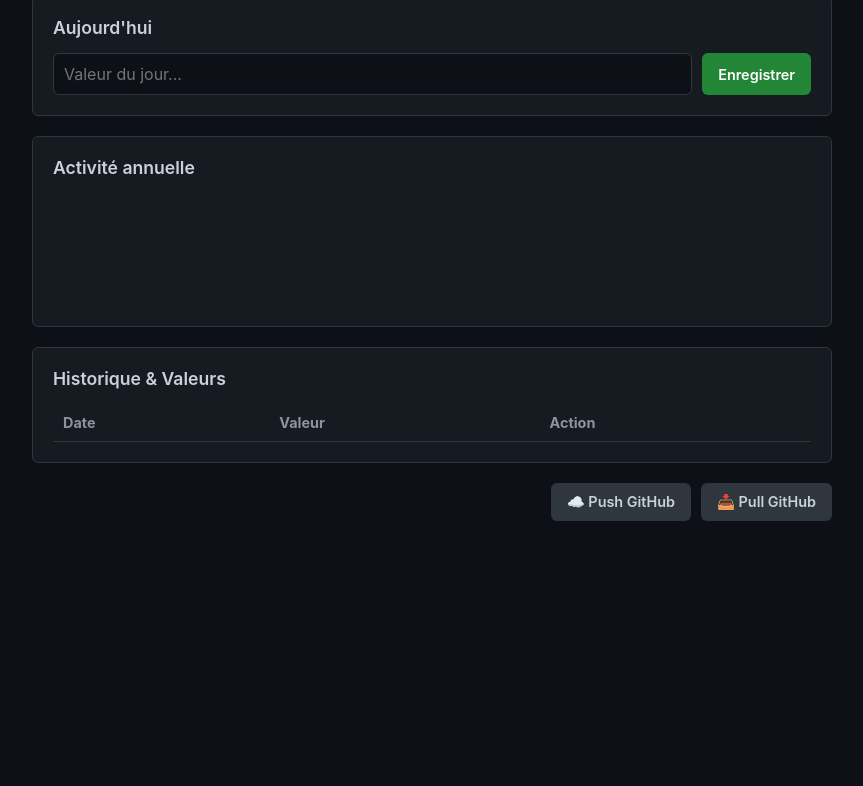
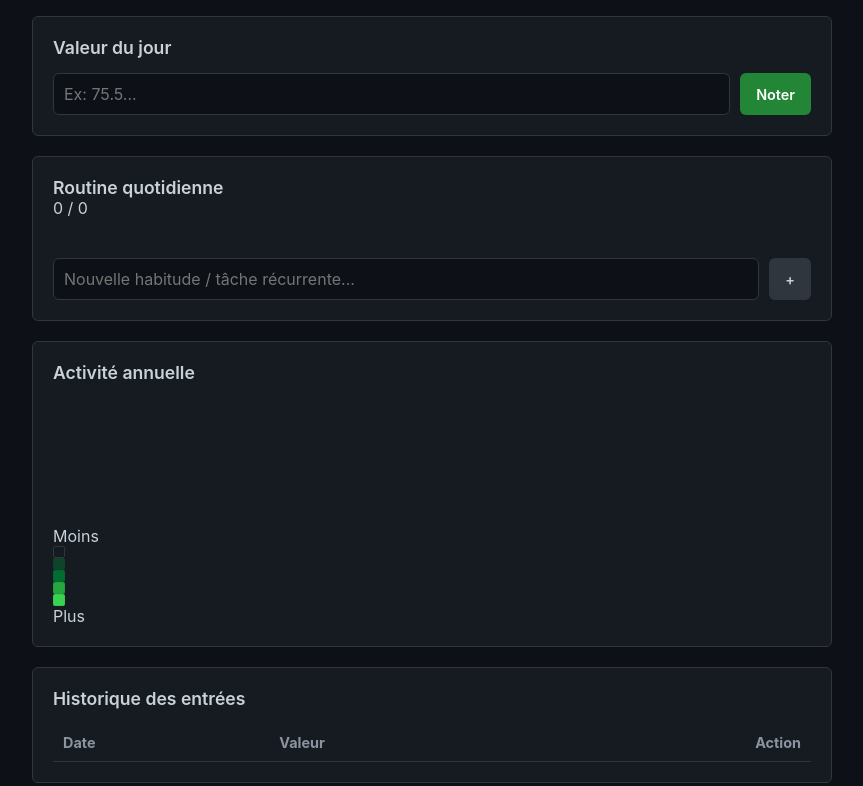
Before and after one commit to gregorryy/horizon, a plain HTML site: page index.html in a window 1280 px wide. Shown: the part 99-885 px from the top of the page, without its empty margins (208-1071 px from the left). Before the commit the page ends 800 px from the top, so only its background shows below. Drawn offline with Linux system fonts and the light colour scheme.

Commit message:
Update index.html for improved structure and labels

```diff
--- a/index.html
+++ b/index.html
@@ -3,45 +3,71 @@
 <head>
 <meta charset="UTF-8">
 <meta name="viewport" content="width=device-width, initial-scale=1.0">
-<title>Horizon — Suivi GitHub</title>
+<title>Horizon — Suivi Quotidien</title>
 <link rel="stylesheet" href="style.css">
 </head>
 <body>
 
 <div class="app-container">
 
+  <!-- En-tête -->
   <header class="app-header">
-    <h1>Horizon</h1>
+    <div class="brand">
+      <h1>Horizon</h1>
+      <span class="badge-bornes" id="bornesBadge">0 bornes</span>
+    </div>
     <button id="menuBtn" class="btn-icon" title="Configuration GitHub">⚙️</button>
   </header>
 
-  <!-- Saisie du jour -->
+  <!-- Saisie de la valeur du jour -->
   <section class="card">
-    <h2>Aujourd'hui</h2>
+    <h2>Valeur du jour</h2>
     <form id="entryForm" class="inline-form">
-      <input type="number" step="any" id="valueInput" placeholder="Valeur du jour..." required>
-      <button type="submit" class="btn btn-primary">Enregistrer</button>
+      <input type="number" step="any" id="valueInput" placeholder="Ex: 75.5..." required>
+      <button type="submit" class="btn btn-primary">Noter</button>
     </form>
   </section>
 
-  <!-- Heatmap style GitHub -->
+  <!-- Système de To-Do récurrent (Gains de bornes) -->
+  <section class="card">
+    <div class="card-header-row">
+      <h2>Routine quotidienne</h2>
+      <span class="sub-text" id="todoProgressText">0 / 0</span>
+    </div>
+    <ul id="todoList" class="todo-list"></ul>
+    <form id="todoForm" class="inline-form" style="margin-top: 10px;">
+      <input type="text" id="todoInput" placeholder="Nouvelle habitude / tâche récurrente..." maxlength="50" required>
+      <button type="submit" class="btn btn-secondary">+</button>
+    </form>
+  </section>
+
+  <!-- Heatmap style GitHub (Activité) -->
   <section class="card">
     <h2>Activité annuelle</h2>
     <div class="heatmap-container">
       <div id="heatmap" class="heatmap"></div>
     </div>
+    <div class="heatmap-legend">
+      <span>Moins</span>
+      <div class="heat-box level-0"></div>
+      <div class="heat-box level-1"></div>
+      <div class="heat-box level-2"></div>
+      <div class="heat-box level-3"></div>
+      <div class="heat-box level-4"></div>
+      <span>Plus</span>
+    </div>
   </section>
 
-  <!-- Statistiques et Historique -->
+  <!-- Historique des valeurs -->
   <section class="card">
-    <h2>Historique & Valeurs</h2>
+    <h2>Historique des entrées</h2>
     <div class="table-responsive">
-      <table id="historyTable">
+      <table>
         <thead>
           <tr>
             <th>Date</th>
             <th>Valeur</th>
-            <th>Action</th>
+            <th style="text-align: right;">Action</th>
           </tr>
         </thead>
         <tbody id="historyBody"></tbody>
@@ -49,7 +75,7 @@
     </div>
   </section>
 
-  <!-- Footer Sync -->
+  <!-- Footer Sync GitHub -->
   <footer class="app-footer">
     <button id="syncPushBtn" class="btn btn-success">☁️ Push GitHub</button>
     <button id="syncPullBtn" class="btn btn-secondary">📥 Pull GitHub</button>
```
